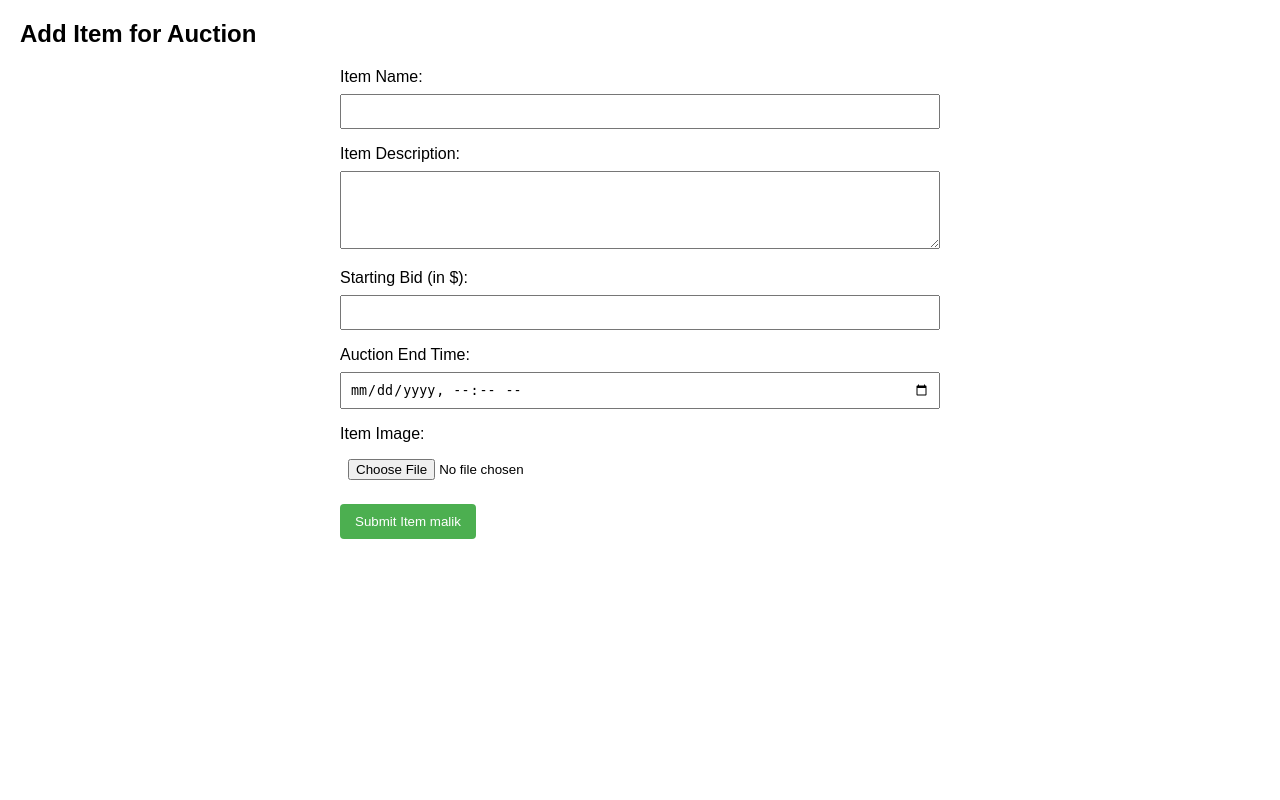
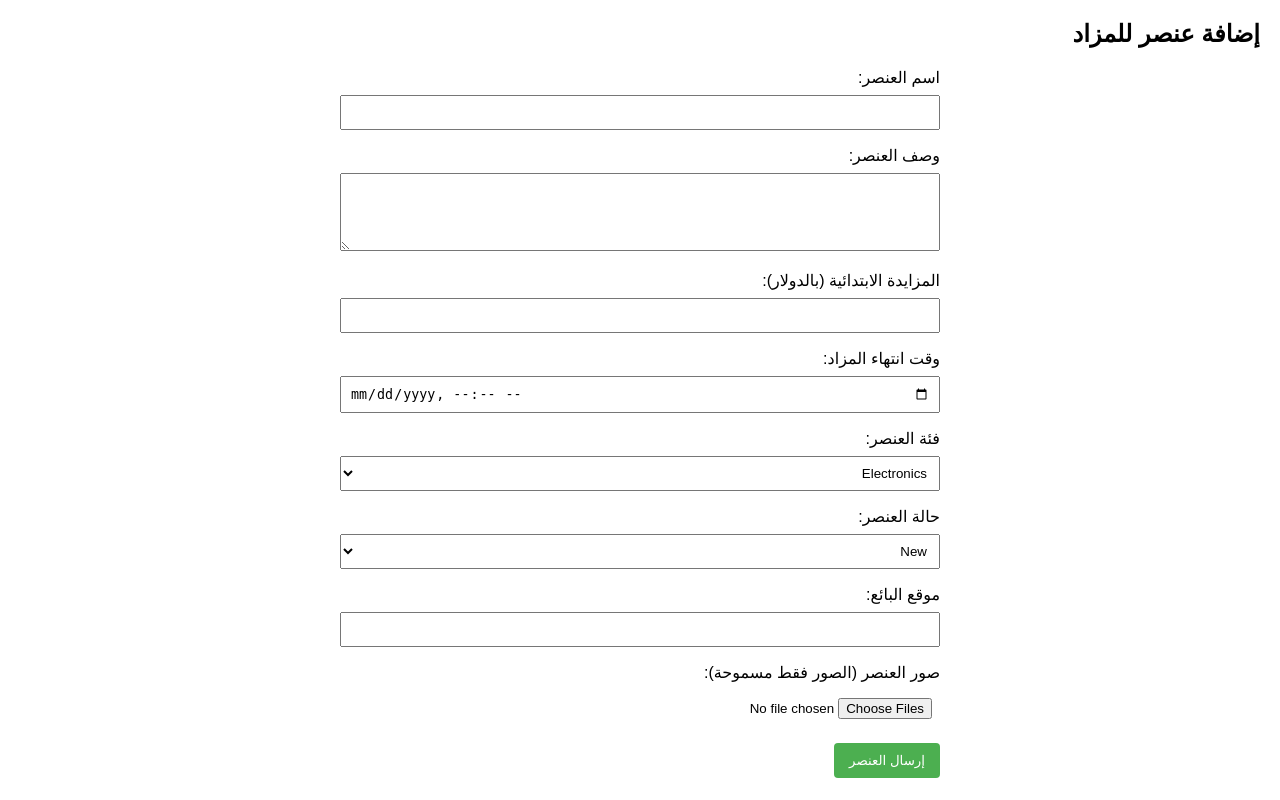
Before and after one commit to KAbaalkhail/Online-Auction, a Flask app: page /form in a window 1280 px wide. Run offline with Flask 2, Linux system fonts and the light colour scheme.

Commit message:
added 3 labels (item categories, item conditions and the location of the seller)

```diff
--- a/src/flask-website/templates/form.html
+++ b/src/flask-website/templates/form.html
@@ -1,9 +1,9 @@
 <!DOCTYPE html>
-<html lang="en">
+<html lang="ar">
 <head>
     <meta charset="UTF-8">
     <meta name="viewport" content="width=device-width, initial-scale=1.0">
-    <title>Add Item for Auction</title>
+    <title>إضافة عنصر للمزاد</title>
     <style>
         body {
             font-family: Arial, sans-serif;
@@ -17,7 +17,7 @@
             display: block;
             margin-bottom: 8px;
         }
-        input, textarea {
+        input, textarea, select {
             width: 100%;
             padding: 8px;
             margin-bottom: 16px;
@@ -36,25 +36,42 @@
         }
     </style>
 </head>
-<body>
-    <h2>Add Item for Auction</h2>
+<body dir="rtl">
+    <h2>إضافة عنصر للمزاد</h2>
     <form action="/submit_item" method="post" enctype="multipart/form-data">
-        <label for="itemName">Item Name:</label>
+        <label for="itemName">اسم العنصر:</label>
         <input type="text" id="itemName" name="itemName" required>
 
-        <label for="itemDescription">Item Description:</label>
+        <label for="itemDescription">وصف العنصر:</label>
         <textarea id="itemDescription" name="itemDescription" rows="4" required></textarea>
 
-        <label for="startingBid">Starting Bid (in $):</label>
+        <label for="startingBid">المزايدة الابتدائية (بالدولار):</label>
         <input type="number" id="startingBid" name="startingBid" min="0" required>
 
-        <label for="auctionEndTime">Auction End Time:</label>
+        <label for="auctionEndTime">وقت انتهاء المزاد:</label>
         <input type="datetime-local" id="auctionEndTime" name="auctionEndTime" required>
 
-        <label for="itemImage">Item Image:</label>
-        <input type="file" id="itemImage" name="itemImage" accept="image/*" required>
+        <label for="itemCategory">فئة العنصر:</label>
+        <select id="itemCategory" name="itemCategory" required>
+            {% for category in item_categories %}
+                <option value="{{ category }}">{{ category }}</option>
+            {% endfor %}
+        </select>
 
-        <button type="submit">Submit Item malik</button>
+        <label for="itemCondition">حالة العنصر:</label>
+        <select id="itemCondition" name="itemCondition" required>
+            {% for condition in item_conditions %}
+                <option value="{{ condition }}">{{ condition }}</option>
+            {% endfor %}
+        </select>
+
+        <label for="sellerLocation">موقع البائع:</label>
+        <input type="text" id="sellerLocation" name="sellerLocation" required>
+
+        <label for="itemImage">صور العنصر (الصور فقط مسموحة):</label>
+        <input type="file" id="itemImage" name="itemImage" accept="image/*" multiple required>
+
+        <button type="submit">إرسال العنصر</button>
     </form>
 </body>
 </html>
```
